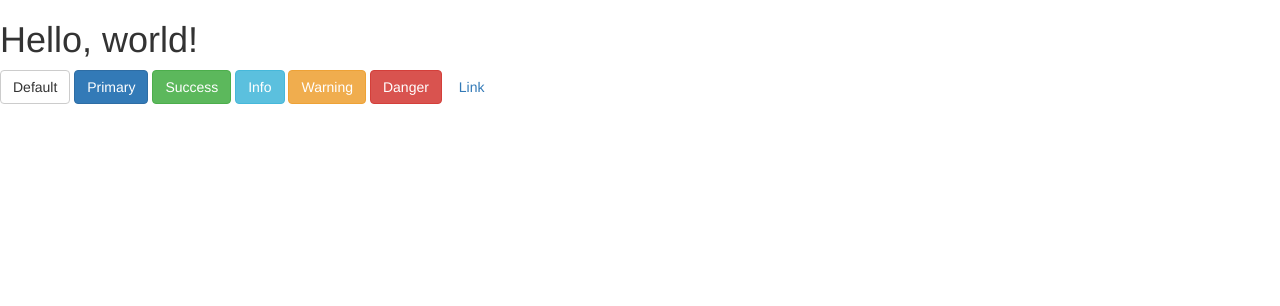
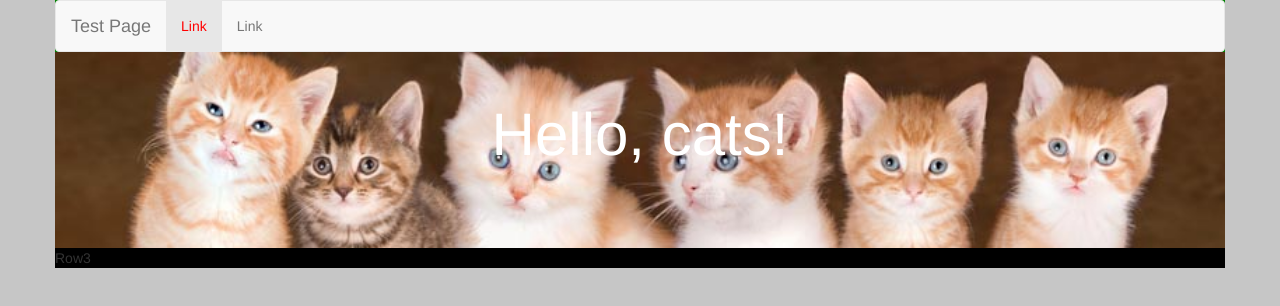
Before and after one commit to ozonep/Bootstrap3, a plain HTML site: page index.html in a window 1280 px wide. Drawn offline with Linux system fonts and the light colour scheme.

Commit message:
During lecture

```diff
--- /dev/null
+++ b/css/style.css
@@ -0,0 +1,25 @@
+body{
+    background-color: #c6c6c6;
+}
+
+.active a{
+    color: red !important;
+}
+
+#banner{
+    height: 196px;
+    background-image: url("../images/banner_cat.jpg");
+    background-repeat: no-repeat;
+    background-size: cover;
+}
+
+#wrapper nav{
+    margin-bottom: 0px;
+}
+
+h1#title {
+    font-size: 60px;
+    text-align: center;
+    color: white;
+    padding: 30px;
+}
--- a/index.html
+++ b/index.html
@@ -6,29 +6,42 @@
     <meta name="viewport" content="width=device-width, initial-scale=1">
     <title>Bootstrap</title>
     <link href="css/bootstrap.min.css" rel="stylesheet">
+    <link href="css/style.css" rel="stylesheet">
   </head>
   <body>
-    <h1>Hello, world!</h1>
-<!-- Standard button -->
-<button type="button" class="btn btn-default">Default</button>
-
-<!-- Provides extra visual weight and identifies the primary action in a set of buttons -->
-<button type="button" class="btn btn-primary">Primary</button>
-
-<!-- Indicates a successful or positive action -->
-<button type="button" class="btn btn-success">Success</button>
-
-<!-- Contextual button for informational alert messages -->
-<button type="button" class="btn btn-info">Info</button>
-
-<!-- Indicates caution should be taken with this action -->
-<button type="button" class="btn btn-warning">Warning</button>
-
-<!-- Indicates a dangerous or potentially negative action -->
-<button type="button" class="btn btn-danger">Danger</button>
-
-<!-- Deemphasize a button by making it look like a link while maintaining button behavior -->
-<button type="button" class="btn btn-link">Link</button>
+    <div id="wrapper" class="container">
+      <div class="row" style="background-color: green">
+       <nav class="navbar navbar-default">
+  <div class="container-fluid">
+    <!-- Brand and toggle get grouped for better mobile display -->
+    <div class="navbar-header">
+      <button type="button" class="navbar-toggle collapsed" data-toggle="collapse" data-target="#bs-example-navbar-collapse-1" aria-expanded="false">
+        <span class="sr-only">Toggle navigation</span>
+        <span class="icon-bar"></span>
+        <span class="icon-bar"></span>
+        <span class="icon-bar"></span>
+      </button>
+      <a class="navbar-brand" href="#">Test Page</a>
+    </div>
+    <!-- Collect the nav links, forms, and other content for toggling -->
+    <div class="collapse navbar-collapse" id="bs-example-navbar-collapse-1">
+      <ul class="nav navbar-nav">
+        <li class="active"><a href="#">Link <span class="sr-only">(current)</span></a></li>
+        <li><a href="#">Link</a></li>
+      </ul>
+    </div><!-- /.navbar-collapse -->
+  </div><!-- /.container-fluid -->
+</nav>
+      </div>
+      <div class="row" style="background-color: yellow">
+        <div class="col-md-12" id="banner">
+          <h1 id="title">Hello, cats!</h1>
+        </div>
+      </div>
+      <div class="row" style="background-color: black">
+        Row3
+      </div>
+    </div>
     <script src="js/jquery-3.1.1.min.js"></script>
     <script src="js/bootstrap.min.js"></script>
   </body>
```
Also changed, not shown: images/banner_cat.jpg (added).
